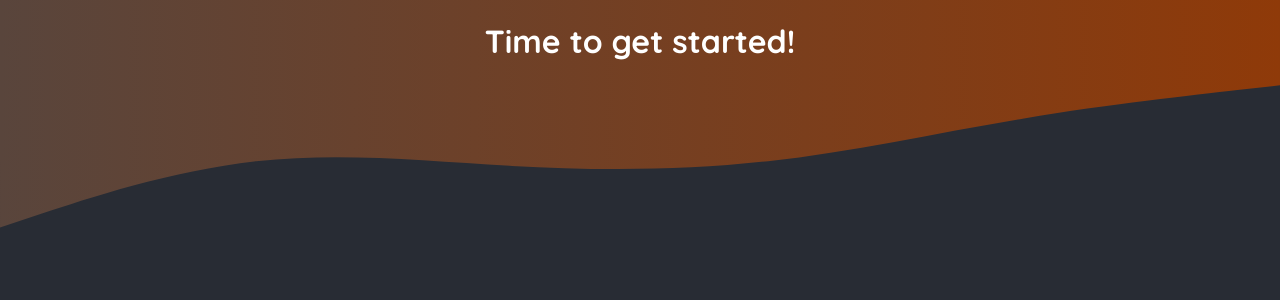
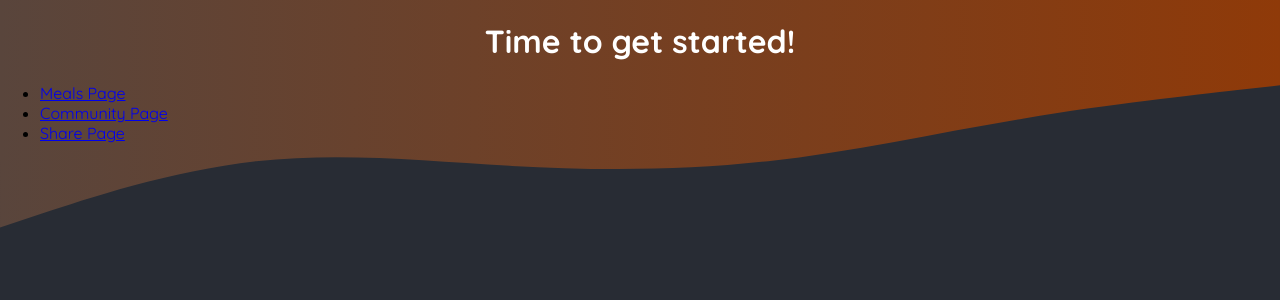
Before and after one commit to VadimKorobec/next-26-2, a Next.js app: page / in a window 1280 px wide. Shown: the top 300 px of the page. Built offline with nearby package versions, Linux system fonts and the light colour scheme.

Commit message:
create Share,Community, Slug pages

```diff
--- a/src/app/page.tsx
+++ b/src/app/page.tsx
@@ -1,9 +1,22 @@
+import Link from "next/link";
+
 const Home = () => {
   return (
     <main>
       <h1 style={{ color: "white", textAlign: "center" }}>
         Time to get started!
       </h1>
+      <ul>
+        <li>
+          <Link href="/meals">Meals Page</Link>
+        </li>
+        <li>
+          <Link href="/community">Community Page</Link>
+        </li>
+        <li>
+          <Link href="/meals/share">Share Page</Link>
+        </li>
+      </ul>
     </main>
   );
 };
```
Also changed, not shown: src/app/community/page.tsx (added, +9 -0 lines), src/app/meals/[slug]/page.tsx (added, +10 -0 lines), src/app/meals/page.tsx (added, +9 -0 lines), src/app/meals/share/page.tsx (added, +9 -0 lines).
